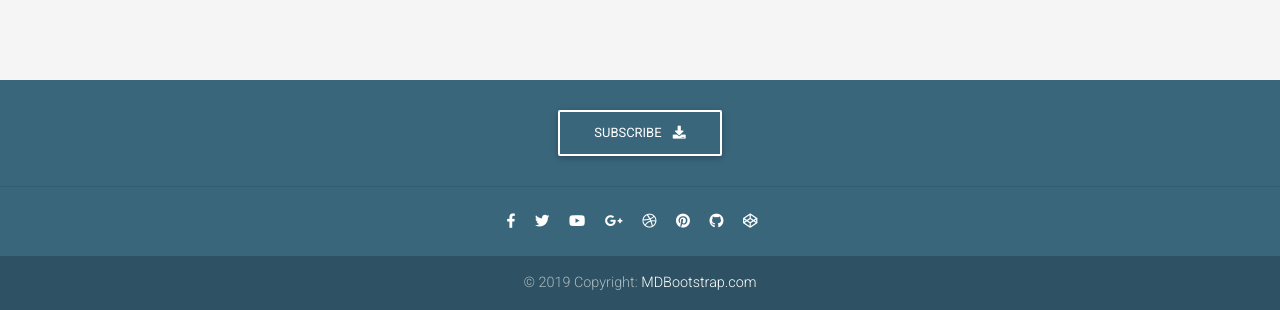
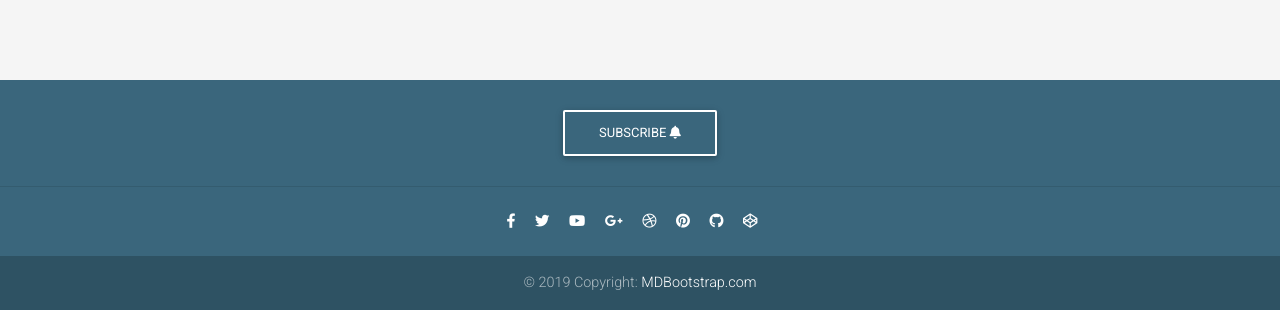
Before and after one commit to Kenneth-joseph/the-hood, a Django app: page / in a window 1280 px wide. Shown: the part 1037-1347 px from the top of the page. Run offline with Django 3.2, Linux system fonts and the light colour scheme; the visitor is signed in with stand-in values (Sample User, id 1); data that the repository does not hold is empty; some libraries are stand-ins or nearby versions.

Commit message:
edited page

```diff
--- a/hood/templates/footer.html
+++ b/hood/templates/footer.html
@@ -7,7 +7,7 @@
     <div class="pt-4">
       <a class="btn btn-outline-white"
         href="https://mdbootstrap.com/docs/jquery/getting-started/download/" target="_blank" role="button">subscribe
-        <i class="fas fa-download ml-2"></i>
+        <i class="fas fa-bell"></i>
       </a>
     </div>
     <!--/.Call to action-->
```
